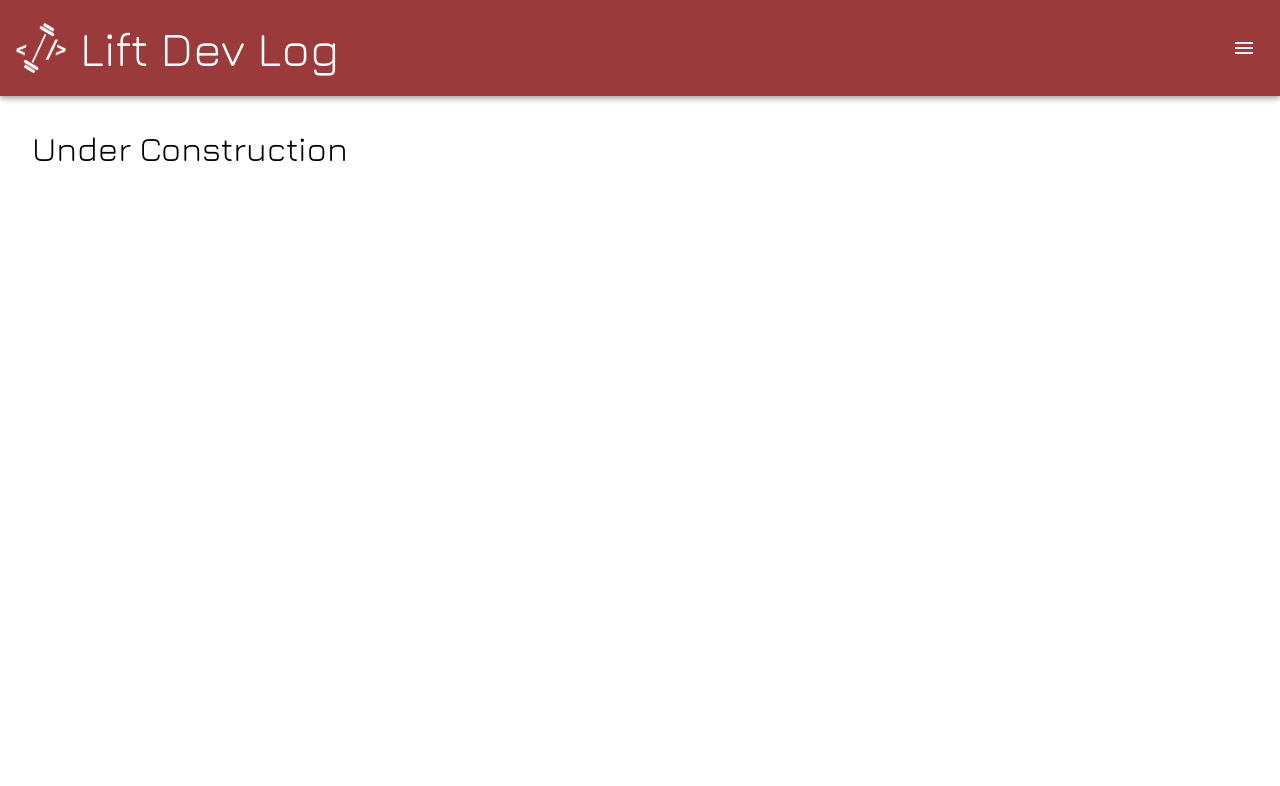
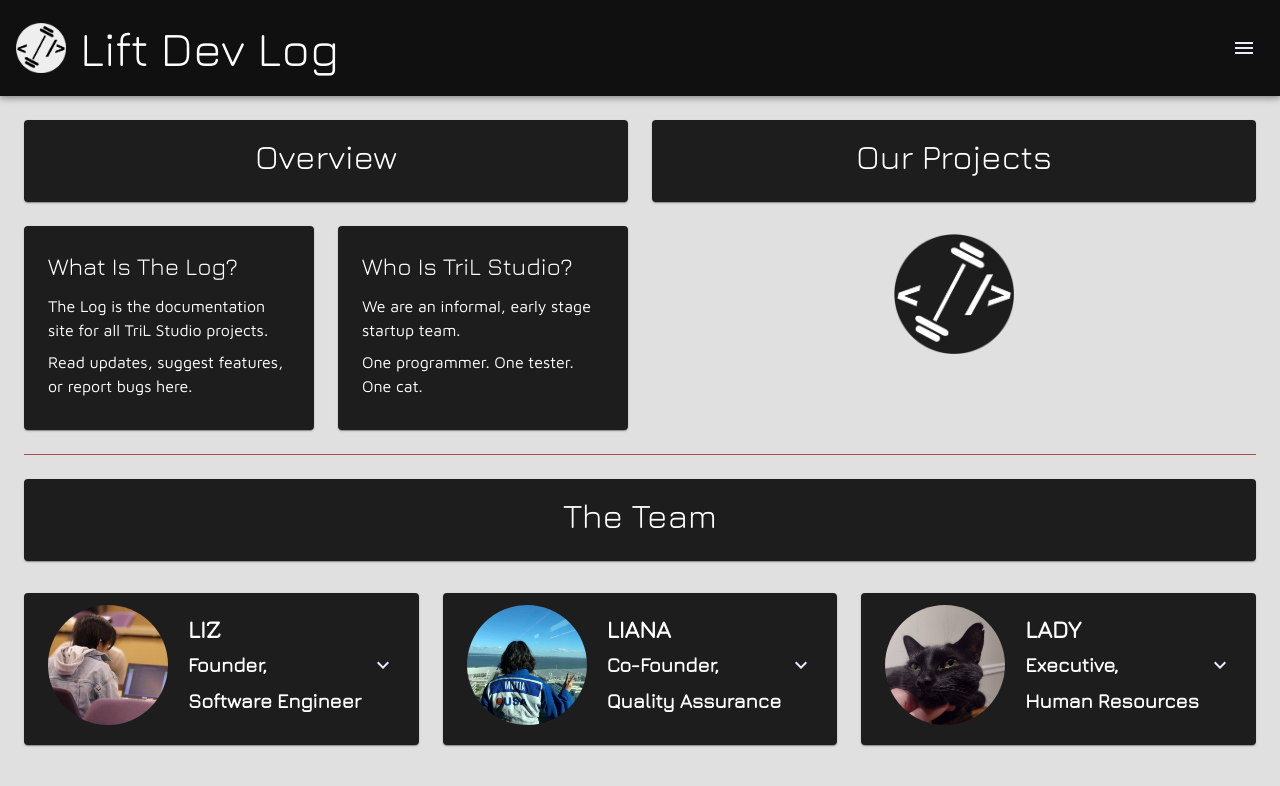
Before and after one commit to ya-miao/liftdevlog-site, a React (Create React App) app: page / in a window 1280 px wide. Shown: the top 786 px of the page. Built offline with nearby package versions, Linux system fonts and the light colour scheme.

Commit message:
Finished AboutPage for now

```diff
--- a/src/App.css
+++ b/src/App.css
@@ -36,13 +36,3 @@
     transform: rotate(360deg);
   }
 }
-
-.MuiCard-root {
-  background-color: #9a3a3a;
-  color: #ffffff;
-}
-
-.MuiAccordion-root {
-  background-color: #9a3a3a;
-  color: #ffffff;
-}
--- a/src/App.tsx
+++ b/src/App.tsx
@@ -28,6 +28,8 @@ const App = () => {
         main: '#eeebfb',
         // main: '#fbebeb',
       },
+      // divider: '#964d4d',
+      divider: '#a74d4e',
     },
     typography: {
       // fontFamily: 'Montserrat',
@@ -54,6 +56,54 @@ const App = () => {
         fontFamily: 'Jura',
       },
     },
+    components: {
+      // Name of the component
+      // MuiButton: {
+      //   styleOverrides: {
+      //     // Name of the slot
+      //     root: {
+      //       // Some CSS
+      //       fontSize: '1rem',
+      //     },
+      //   },
+      // },
+      MuiAccordion: {
+        styleOverrides: {
+          root: {
+            backgroundColor: '#1d1d1d',
+            // backgroundColor: '#964d4d',
+            color: '#ffffff',
+          },
+        },
+      },
+      MuiAppBar: {
+        styleOverrides: {
+          root: {
+            backgroundColor: '#101010',
+            // backgroundColor: '#964d4d',
+            color: '#ffffff',
+          },
+        },
+      },
+      MuiCard: {
+        styleOverrides: {
+          root: {
+            backgroundColor: '#1d1d1d',
+            // backgroundColor: '#964d4d',
+            color: '#ffffff',
+          },
+        },
+      },
+      MuiPaper: {
+        styleOverrides: {
+          root: {
+            // backgroundColor: '#1d1d1d',
+            backgroundColor: '#101010',
+            color: '#ffffff',
+          },
+        },
+      },
+    }
   });
 
   return (
--- a/src/components/SiteHeader.tsx
+++ b/src/components/SiteHeader.tsx
@@ -14,7 +14,7 @@ import MenuItem from '@mui/material/MenuItem';
 import ListItemIcon from '@mui/material/ListItemIcon';
 import Divider from '@mui/material/Divider';
 
-import liftdevlogLogo from '../images/liftdevlog-logo-white-0.png';
+import liftdevlogLogo from '../images/liftdevlog-logo-black-1.png';
 
 import ContactDialog from "./ContactDialog";
 
@@ -177,22 +177,19 @@ const SiteHeader = () => {
         }}>
           Home
         </MenuItem>
-        {/* <MenuItem onClick={handleCloseMenu}> */}
-        <MenuItem onClick={() => {
+        {/* <MenuItem onClick={() => {
           navigate('/about');
           handleCloseMenu();
         }}>
           About The Log
-        </MenuItem>
+        </MenuItem> */}
         <Divider />
-        {/* <MenuItem onClick={handleCloseMenu}> */}
         <MenuItem onClick={() => {
           navigate('/projects');
           handleCloseMenu();
         }}>
           Ongoing Projects
         </MenuItem>
-        {/* <MenuItem onClick={handleCloseMenu}> */}
         <MenuItem onClick={() => {
           navigate('/updates');
           handleCloseMenu();
@@ -200,14 +197,12 @@ const SiteHeader = () => {
           Project Updates
         </MenuItem>
         <Divider />
-        {/* <MenuItem onClick={handleCloseMenu}> */}
         <MenuItem onClick={() => {
           navigate('/suggestions');
           handleCloseMenu();
         }}>
           Suggest Features
         </MenuItem>
-        {/* <MenuItem onClick={handleCloseMenu}> */}
         <MenuItem onClick={() => {
           navigate('reports');
           handleCloseMenu();
--- a/src/index.css
+++ b/src/index.css
@@ -5,7 +5,7 @@ body {
     sans-serif;
   -webkit-font-smoothing: antialiased;
   -moz-osx-font-smoothing: grayscale;
-  /* background-color: #e0e0e0; */
+  background-color: #e0e0e0;
   /* background-color: #eaeaea; */
 }
 
--- a/src/pages/AboutPage.tsx
+++ b/src/pages/AboutPage.tsx
@@ -14,10 +14,10 @@ import logolyLogo from '../images/liftdevlog-logo-white-1.png';
 
 const AboutPage = () => {
   return (
-    <Grid container spacing={4}>
+    <Grid container spacing={3}>
       <Grid item xs={12} md={6}>
         <Grid item xs={12}>
-          <Grid container spacing={4}>
+          <Grid container spacing={3}>
             <Grid item xs={12}>
               <Card>
                 <CardContent>
@@ -31,7 +31,7 @@ const AboutPage = () => {
             </Grid>
             <Grid item xs={12} lg={6}>
               <Card>
-                <CardContent>
+                <CardContent sx={{ m: 1 }}>
                   <Stack justifyContent='flex-start' spacing={1.5}>
                     <Typography variant='h5'>
                       What Is The Log?
@@ -51,7 +51,7 @@ const AboutPage = () => {
             <Grid item xs={12} lg={6}>
               <Card>
                 {/* <Card variant='outlined'> */}
-                <CardContent>
+                <CardContent sx={{ m: 1 }}>
                   <Stack justifyContent='flex-start' spacing={1.5}>
                     <Typography variant='h5'>
                       Who Is TriL Studio?
@@ -76,7 +76,7 @@ const AboutPage = () => {
       </Grid>
       <Grid item xs={12} md={6}>
         <Grid item xs={12}>
-          <Grid container spacing={4}>
+          <Grid container spacing={3}>
             <Grid item xs={12}>
               <Card>
                 <CardContent>
@@ -108,7 +108,7 @@ const AboutPage = () => {
         <Divider />
       </Grid>
       <Grid item xs={12}>
-        <Grid container spacing={4}>
+        <Grid container spacing={3}>
           <Grid item xs={12}>
             <Card>
               <CardContent>
@@ -123,7 +123,8 @@ const AboutPage = () => {
           <Grid item xs={12} md={6} lg={4}>
             <Accordion disableGutters>
               <AccordionSummary
-                expandIcon={<ExpandMoreIcon />}
+                expandIcon={<ExpandMoreIcon color="secondary" />}
+                sx={{ m: 1 }}
               >
                 <Stack direction='row' alignItems='center' justifyContent='center' spacing={2.5}>
                   <Avatar sx={{ width: 120, height: 120 }} src={profileLiz} />
@@ -140,7 +141,9 @@ const AboutPage = () => {
                   </Stack>
                 </Stack>
               </AccordionSummary>
-              <AccordionDetails>
+              <AccordionDetails
+                sx={{ m: 1 }}
+              >
                 <Stack direction='column' spacing={1}>
                   <Typography>
                     As founder and full stack developer, Liz built LogOly and Lift Dev Log from the ground up.
@@ -155,7 +158,8 @@ const AboutPage = () => {
           <Grid item xs={12} md={6} lg={4}>
             <Accordion disableGutters>
               <AccordionSummary
-                expandIcon={<ExpandMoreIcon />}
+                expandIcon={<ExpandMoreIcon color="secondary" />}
+                sx={{ m: 1 }}
               >
                 <Stack direction='row' alignItems='center' justifyContent='center' spacing={2.5}>
                   <Avatar sx={{ width: 120, height: 120 }} src={profileLiana} />
@@ -172,7 +176,9 @@ const AboutPage = () => {
                   </Stack>
                 </Stack>
               </AccordionSummary>
-              <AccordionDetails>
+              <AccordionDetails
+                sx={{ m: 1 }}
+              >
                 <Stack direction='column' spacing={1}>
                   <Typography>
                     Liana balances both a professional athlete career with her tech career in software accessibility.
@@ -187,7 +193,8 @@ const AboutPage = () => {
           <Grid item xs={12} md={6} lg={4}>
             <Accordion disableGutters>
               <AccordionSummary
-                expandIcon={<ExpandMoreIcon />}
+                expandIcon={<ExpandMoreIcon color="secondary" />}
+                sx={{ m: 1 }}
               >
                 <Stack direction='row' alignItems='center' justifyContent='center' spacing={2.5}>
                   <Avatar sx={{ width: 120, height: 120 }} src={profileLady} />
@@ -204,7 +211,9 @@ const AboutPage = () => {
                   </Stack>
                 </Stack>
               </AccordionSummary>
-              <AccordionDetails>
+              <AccordionDetails
+                sx={{ m: 1 }}
+              >
                 <Stack direction='column' spacing={1}>
                   <Typography>
                     Miao.
--- a/src/pages/MainPage.tsx
+++ b/src/pages/MainPage.tsx
@@ -17,14 +17,14 @@ const MainPage = () => {
       display="flex"
       justifyContent="center"
       flexDirection="column"
-      sx={{ m: 4 }}
+      sx={{ m: 3 }}
     >
       {/* <Stack spacing={2}>
         <Typography variant='h4'>Under Construction</Typography>
       </Stack> */}
       <Routes>
-        <Route path="/" element={<HomePage />} />
-        <Route path="about" element={<AboutPage />} />
+        <Route path="/" element={<AboutPage />} />
+        {/* <Route path="about" element={<AboutPage />} /> */}
         <Route path="projects" element={<ProjectsPage />} />
         <Route path="updates" element={<UpdatesPage/>} />
         <Route path="suggestions" element={<SuggestionsPage />} />
```
Lines whose indentation alone changed are shown as unchanged.
